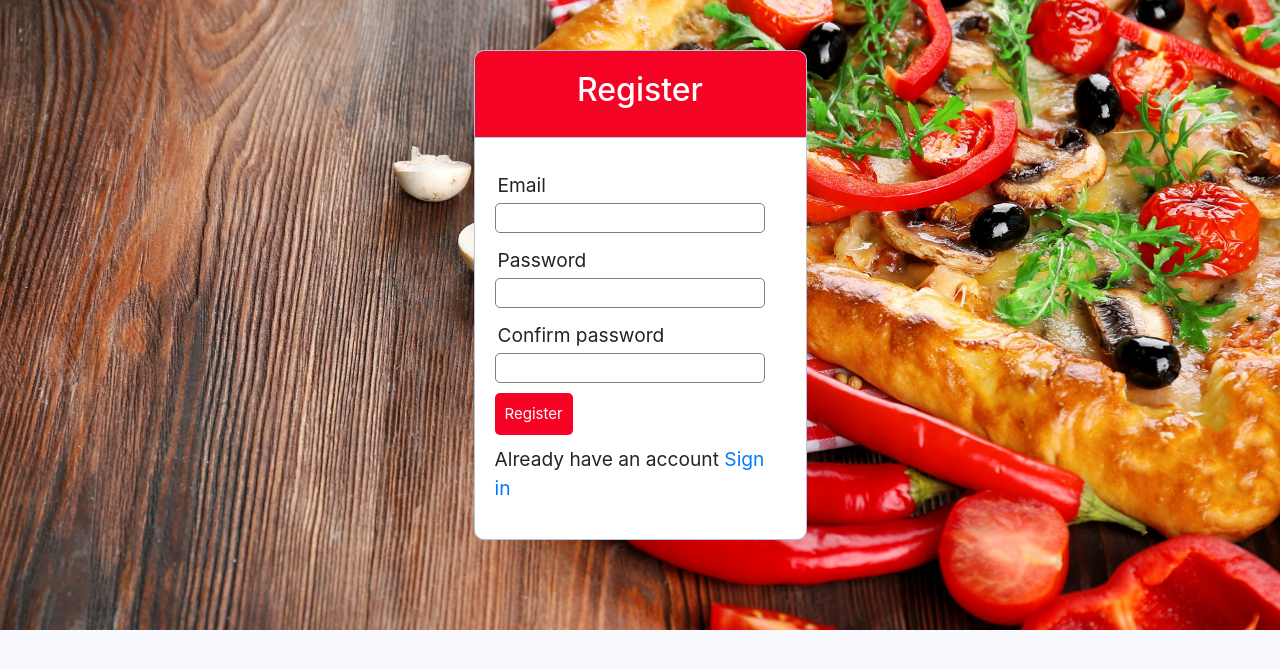
After one commit to SheethalR148/WebMiniProject, a PHP site: page /register.php in a window 1280 px wide. The commit adds this page. Shown: the top 669 px of the page. Run offline with PHP 8.4, Linux system fonts and the light colour scheme; some libraries are stand-ins or nearby versions.

Commit message:
Database connection and data retrieval
Signed-off-by: SheethalR148 <sheethalr148@gmail.com>

```diff
--- /dev/null
+++ b/errors.php
@@ -0,0 +1,9 @@
+<?php
+//$errors = array();
+if (count($errors) > 0) : ?>
+    <div class="error">
+        <?php foreach ($errors as $error) : ?>
+            <p><?php echo $error ?></p>
+        <?php endforeach ?>
+    </div>
+<?php endif ?>
--- a/index.php
+++ b/index.php
@@ -70,5 +70,6 @@
 <!--        <h5 style="font-family: Cambria;color: yellow;text-align: left">About:</h5>-->
 <!--        <p>PIZZA HOT is a pizza delivery website </p>-->
 <!--    </div>-->
+
 </body>
 </html>
--- /dev/null
+++ b/register.php
@@ -0,0 +1,52 @@
+<?php include('server.php') ?>
+<!DOCTYPE html>
+<html>
+<head>
+    <title>Signup</title>
+    <link href="https://stackpath.bootstrapcdn.com/bootstrap/4.2.1/css/bootstrap.min.css" rel="stylesheet" integrity="sha384-GJzZqFGwb1QTTN6wy59ffF1BuGJpLSa9DkKMp0DgiMDm4iYMj70gZWKYbI706tWS" crossorigin="anonymous">
+    <link rel="stylesheet" type="text/css" href="style.css">
+    <meta name="viewport" content="width=device-width, initial-scale=1.0">
+    <style>
+        body{
+            padding: 0;
+            margin: 0;
+            background-image: url("loginimage.jpeg");
+            background-repeat: no-repeat;
+            background-position: center;
+            background-size: cover;
+        }
+
+    </style>
+</head>
+<body class="container">
+<div class="header">
+    <h2>Register</h2>
+</div>
+
+<form method="post" action="register.php">
+    <?php include('errors.php'); ?>
+    <!--  	<div class="input-group">-->
+    <!--  	  <label>Username</label>-->
+    <!--  	  <input type="text" name="username" value="--><?php //echo $username; ?><!--">-->
+    <!--  	</div>-->
+    <div class="input-group">
+        <label>Email</label>
+        <input type="email" name="email" value="<?php echo $email; ?>">
+    </div>
+    <div class="input-group">
+        <label>Password</label>
+        <input type="password" name="password_1">
+    </div>
+    <div class="input-group">
+        <label>Confirm password</label>
+        <input type="password" name="password_2">
+    </div>
+    <div class="input-group">
+        <button type="submit" class="btn" name="reg_user">Register</button>
+    </div>
+    <p>
+        Already have an account <a href="login.php">Sign in</a>
+    </p>
+</form>
+</body>
+</html>
--- /dev/null
+++ b/server.php
@@ -0,0 +1,86 @@
+<?php
+session_start();
+
+// initializing variables
+//$username = "root";
+$email    = "";
+$errors = array();
+
+// connect to the database
+$db = mysqli_connect('localhost', 'root', '', 'webmini');
+
+// REGISTER USER
+if (isset($_POST['reg_user'])) {
+    // receive all input values from the form
+//  $username = mysqli_real_escape_string($db, $_POST['username']);
+    $email = mysqli_real_escape_string($db, $_POST['email']);
+    $password_1 = mysqli_real_escape_string($db, $_POST['password_1']);
+    $password_2 = mysqli_real_escape_string($db, $_POST['password_2']);
+
+    // form validation: ensure that the form is correctly filled ...
+    // by adding (array_push()) corresponding error unto $errors array
+//  if (empty($username)) { array_push($errors, "Username is required"); }
+    if (empty($email)) { array_push($errors, "Email is required"); }
+    if (empty($password_1)) { array_push($errors, "Password is required"); }
+    if ($password_1 != $password_2) {
+        array_push($errors, "The two passwords do not match");
+    }
+
+    // first check the database to make sure
+    // a user does not already exist with the same username and/or email
+    $user_check_query = "SELECT * FROM register WHERE email='$email' LIMIT 1";
+    $result = mysqli_query($db, $user_check_query);
+    $user = mysqli_fetch_assoc($result);
+
+    if ($user) { // if user exists
+//    if ($user['username'] === $username) {
+//      array_push($errors, "Username already exists");
+//    }
+
+        if ($user['email'] === $email) {
+            array_push($errors, "email already exists");
+        }
+    }
+
+    // Finally, register user if there are no errors in the form
+    if (count($errors) == 0) {
+        $password = md5($password_1);//encrypt the password before saving in the database
+
+        $query = "INSERT INTO register (email, password) VALUES('$email', '$password')";
+        mysqli_query($db, $query);
+        $_SESSION['username'] = $email;
+        $_SESSION['success'] = "You are now logged in";
+        header('location: cart.php');
+    }
+}
+
+// ...
+// ...
+
+// LOGIN USER
+if (isset($_POST['login_user'])) {
+    $email = mysqli_real_escape_string($db, $_POST['email']);
+    $password = mysqli_real_escape_string($db, $_POST['password']);
+
+    if (empty($email)) {
+        array_push($errors, "Email is required");
+    }
+    if (empty($password)) {
+        array_push($errors, "Password is required");
+    }
+
+    if (count($errors) == 0) {
+        $password = md5($password);
+        $query = "SELECT * FROM register WHERE email='$email' AND password='$password'";
+        $results = mysqli_query($db, $query);
+        if (mysqli_num_rows($results) == 1) {
+            $_SESSION['username'] = $email;
+            $_SESSION['success'] = "You are now logged in";
+            header('location: index.php');
+        }else {
+            array_push($errors, "Wrong email/password combination");
+        }
+    }
+}
+
+?>
--- a/style.css
+++ b/style.css
@@ -1,24 +1,72 @@
-body{
-    padding: 0;
-    margin: 0;
-    background-image:  url("loginimage.jpeg");
+* {
+    margin: 0px;
+    padding: 0px;
+}
+body {
+    font-size: 120%;
+    background: #F8F8FF;
+    background-image: url("loginimage.jpeg");
     background-repeat: no-repeat;
+    background-position: center;
     background-size: cover;
-    background-position: center;
-}
-.login-box{
-    max-width: 700px;
-    float:none;
-    margin:150px auto;
-
-}
-.login-left{
-    background-color: darkgray;
-    padding: 30px;
-    float: left;
 }
 
-.login-right{
-    background-color: darksalmon;
-    padding: 30px;
+.header {
+    width: 30%;
+    margin: 50px auto 0px;
+    color: white;
+    background: #F50324;
+    text-align: center;
+    border: 1px solid #B0C4DE;
+    border-bottom: none;
+    border-radius: 10px 10px 0px 0px;
+    padding: 20px;
 }
+form, .content {
+    width: 30%;
+    margin: 0px auto;
+    padding: 20px;
+    border: 1px solid #B0C4DE;
+    background: white;
+    border-radius: 0px 0px 10px 10px;
+}
+.input-group {
+    margin: 10px 0px 10px 0px;
+}
+.input-group label {
+    display: block;
+    text-align: left;
+    margin: 3px;
+}
+.input-group input {
+    height: 30px;
+    width: 93%;
+    padding: 5px 10px;
+    font-size: 16px;
+    border-radius: 5px;
+    border: 1px solid gray;
+}
+.btn {
+    padding: 10px;
+    font-size: 15px;
+    color: white;
+    background: #F50324;
+    border: none;
+    border-radius: 5px;
+}
+.error {
+    width: 92%;
+    margin: 0px auto;
+    padding: 10px;
+    border: 1px solid #a94442;
+    color: #a94442;
+    background: #f2dede;
+    border-radius: 5px;
+    text-align: left;
+}
+.success {
+    color: #3c763d;
+    background: #dff0d8;
+    border: 1px solid #3c763d;
+    margin-bottom: 20px;
+}
```
Also changed, not shown: cart.php (+35 -0 lines), login.php (added, +44 -0 lines), loginregister.php (+91 -39 lines), menu.php (+48 -24 lines), newidea.php (added, +98 -0 lines), sql.php (added, +23 -0 lines).
